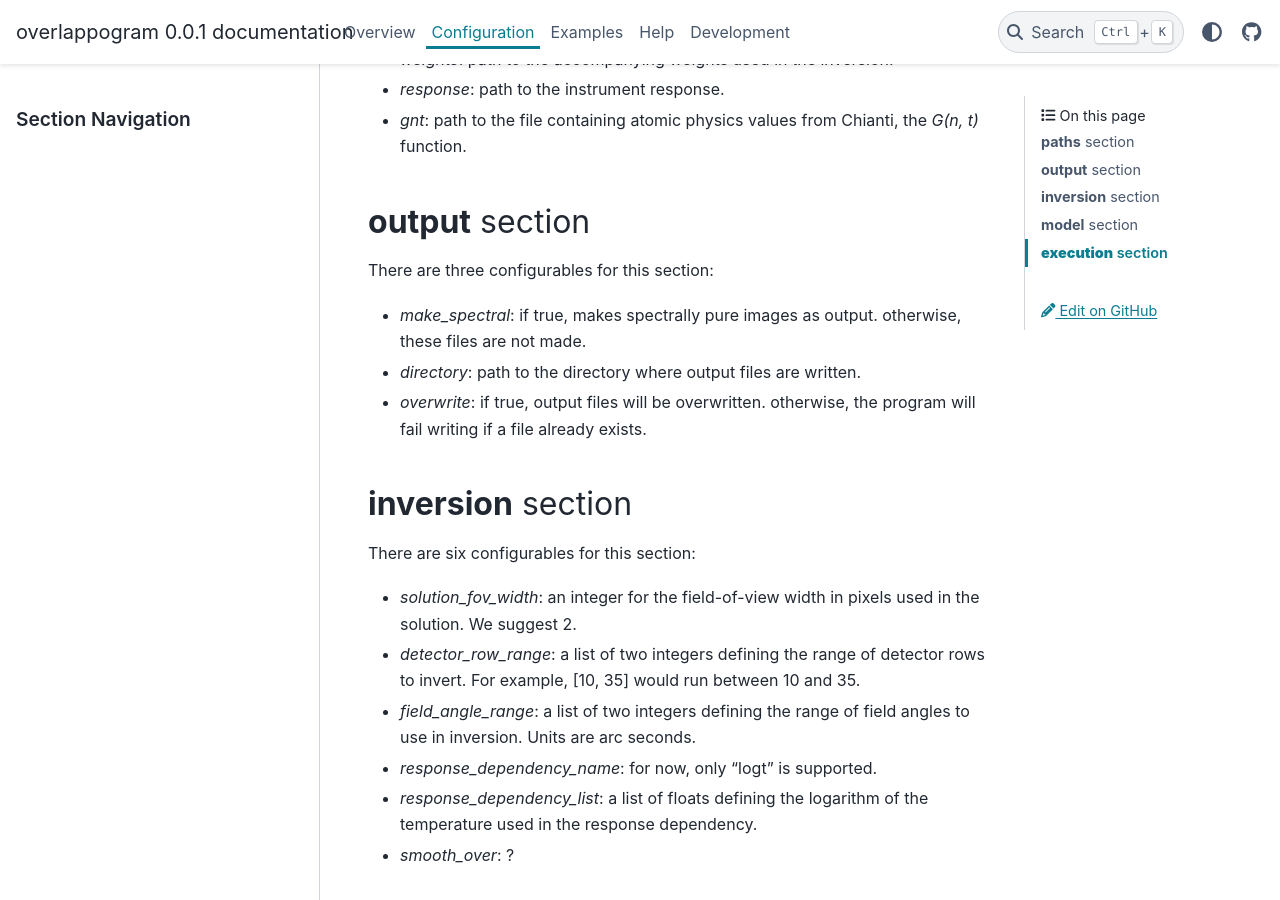
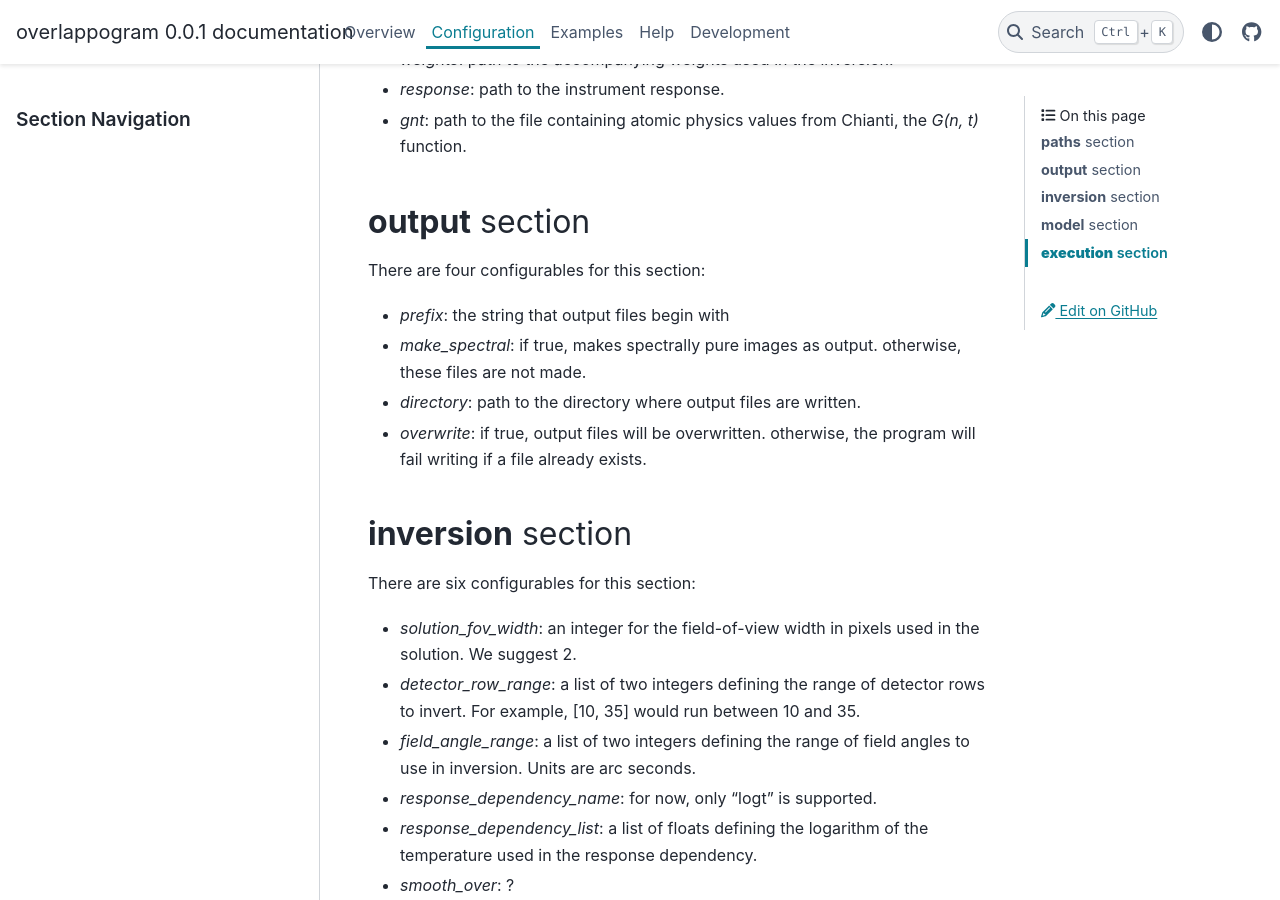
Before and after one commit to ECCCO-mission/overlappogram, a Sphinx documentation site: the page built from docs/configuration.rst, in a window 1280 px wide and 900 px high, scrolled down 822 px. Built offline with Sphinx 7.4.7 and the PyData theme 0.15.4, drawn with Linux system fonts in a browser that asks for light colours.

Commit message:
adds prefix back in

```diff
--- a/docs/configuration.rst
+++ b/docs/configuration.rst
@@ -30,8 +30,9 @@ There are four configurables for this section:
 **output** section
 --------------------
 
-There are three configurables for this section:
+There are four configurables for this section:
 
+- *prefix*: the string that output files begin with
 - *make_spectral*: if true, makes spectrally pure images as output. otherwise, these files are not made.
 - *directory*: path to the directory where output files are written.
 - *overwrite*: if true, output files will be overwritten. otherwise, the program will fail writing if a file already exists.
--- a/example_config.toml
+++ b/example_config.toml
@@ -5,6 +5,7 @@ response = "data/ECCCO_speedtest_runs/D27Feb2024_eccco_response_feldman_m_el_wit
 gnt = "data/ECCCO_speedtest_runs/master_gnt_eccco_inphotons_cm3persperpix_with_tables.fits"
 
 [output]
+prefix = "test"
 make_spectral = true
 directory = "output/example/"
 overwrite = true
```
